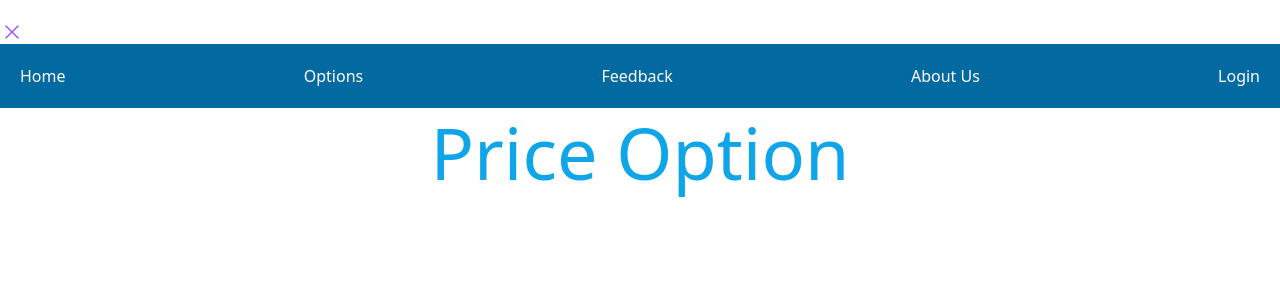
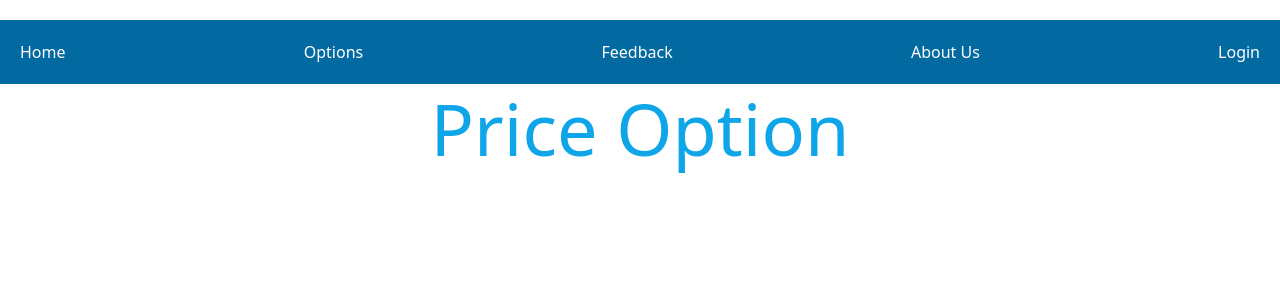
Before and after one commit to KhanZiaul/Data-Analysis-Chart, a React (Vite) app: page / in a window 1280 px wide. Shown: the top 300 px of the page. Built offline with nearby package versions, Linux system fonts and the light colour scheme.

Commit message:
mebu bar done for small device

```diff
--- a/src/components/Navigation/Navigation.jsx
+++ b/src/components/Navigation/Navigation.jsx
@@ -6,14 +6,15 @@ const Navigation = () => {
     console.log(menu)
     return (
         <>
-            <div onClick={() => setMenu(!menu)}>
+            <div onClick={() => setMenu(!menu)} className='md:hidden'>
 
                 {
                    menu ?   <Bars3Icon className="h-6 w-6 text-purple-500 cursor-pointer" /> :  <XMarkIcon  className="h-6 w-6 text-purple-500 cursor-pointer"></XMarkIcon>
                 }
 
             </div>
-            <ul className='text-white flex flex-col md:flex-row justify-between p-5 bg-sky-700'>
+
+            <ul className={`text-white flex flex-col md:flex-row justify-between p-5 bg-sky-700 absolute duration-500 md:static ${menu ? 'top-14' : '-top-48'}`}>
                 <a href="/home">Home</a>
                 <a href="/options">Options</a>
                 <a href="/feedback">Feedback</a>
```
